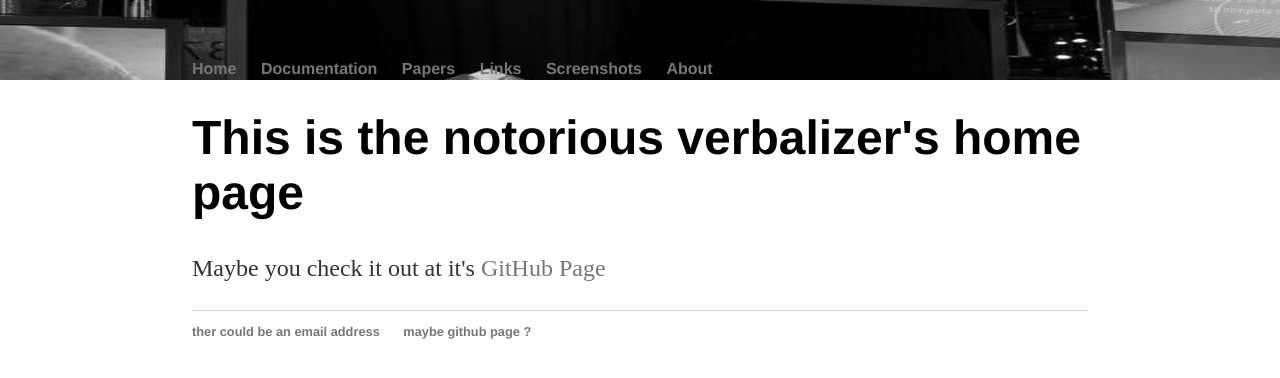
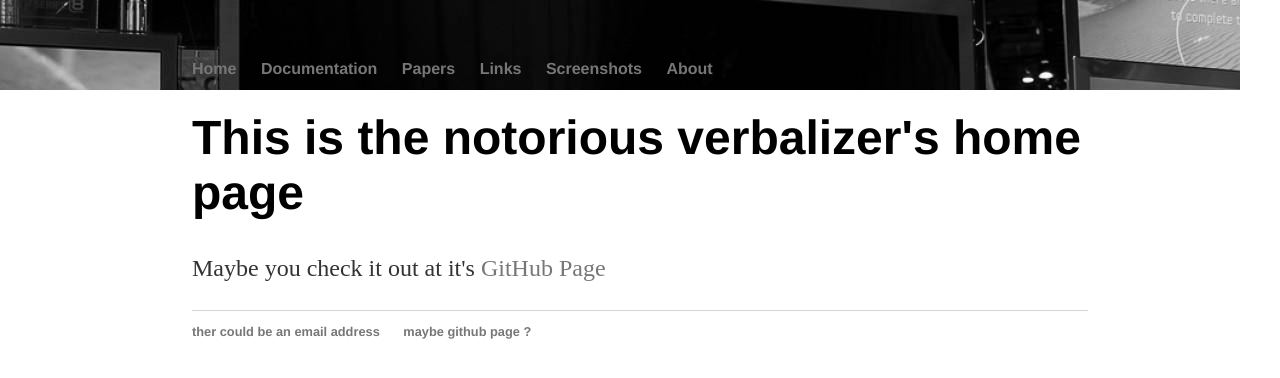
Before and after one commit to verbalizer/verbalizer.github.io, a Jekyll site: the page built from index.html, in a window 1280 px wide. Shown: the top 378 px of the page. Built offline with Jekyll 4.4.1, drawn with Linux system fonts in a browser that asks for light colours.

Commit message:
changed background image and deleted obsolete files

```diff
--- a/css/.center-image.css
+++ /dev/null
@@ -1,5 +0,0 @@
-.center-image
-{
-    margin: 0 auto;
-    display: block;
-}
--- a/css/main.css
+++ b/css/main.css
@@ -3,7 +3,7 @@ body {
     width: 70%;
     background-image: url("/images/header.jpg");
     background-repeat: no-repeat;
-    background-size: 100% 20%;
+    background-size: cover auto;
 }
 
 nav ul, footer ul {
```
Also changed, not shown: images/header.jpg.
